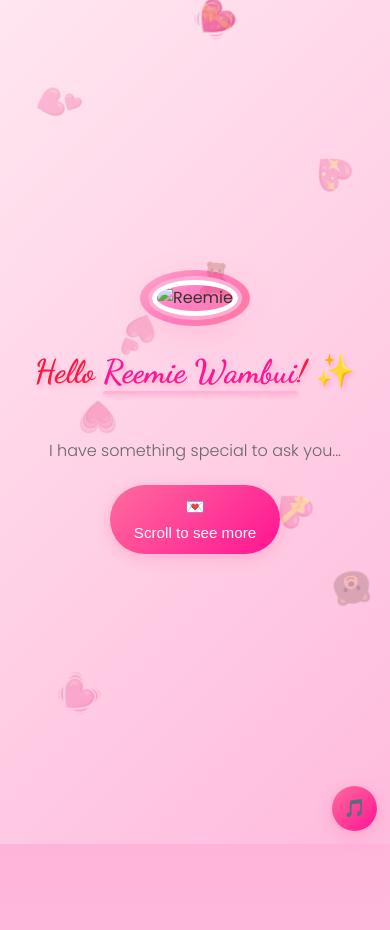
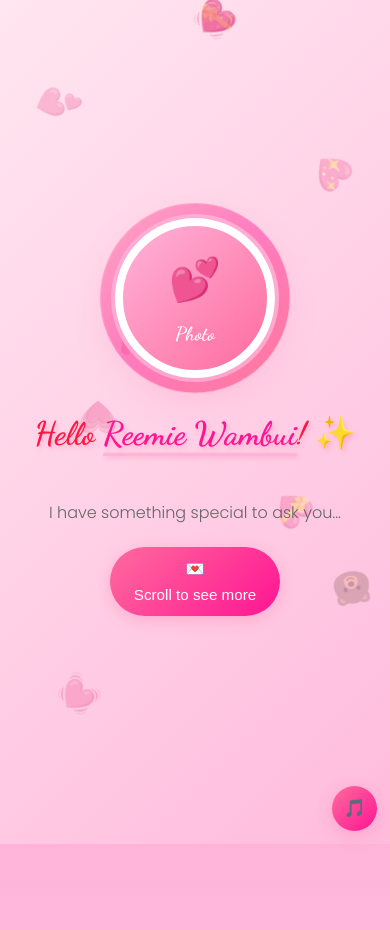
Before and after one commit to KELLYKAMAU/fun-stuff-, a website: page index.html in a window 390 px wide. Shown: the top 930 px of the page. Drawn offline with nearby package versions, Linux system fonts and the light colour scheme.

Commit message:
Add image fallback placeholder and error handling for missing photo

```diff
--- a/index.html
+++ b/index.html
@@ -42,7 +42,11 @@
 
             <div class="content-wrapper">
                 <div class="photo-container">
-                    <img src="images/reemie.jpg" alt="Reemie" class="her-photo" id="herPhoto">
+                    <img src="images/reemie.jpg" alt="Reemie" class="her-photo" id="herPhoto" onerror="this.style.display='none'; this.nextElementSibling.style.display='flex';">
+                    <div class="photo-placeholder" style="display: none;">
+                        <span class="placeholder-emoji">💕</span>
+                        <span class="placeholder-text">Photo</span>
+                    </div>
                     <div class="photo-frame"></div>
                 </div>
                 <h1 class="main-title">Hello <span class="name-highlight" id="herName">Beautiful</span>! ✨</h1>
--- a/script.js
+++ b/script.js
@@ -47,7 +47,40 @@ document.addEventListener('DOMContentLoaded', () => {
     initializePersonalization();
     setupEventListeners();
     setupSmoothScrolling();
+    checkImageLoad();
 });
+
+// ============================================
+// IMAGE LOAD CHECK
+// ============================================
+
+function checkImageLoad() {
+    const herPhoto = document.getElementById('herPhoto');
+    if (herPhoto) {
+        herPhoto.addEventListener('error', () => {
+            // Image failed to load, show placeholder
+            const placeholder = herPhoto.nextElementSibling;
+            if (placeholder && placeholder.classList.contains('photo-placeholder')) {
+                herPhoto.style.display = 'none';
+                placeholder.style.display = 'flex';
+            }
+        });
+
+        // Check if image is already loaded or if src is missing
+        if (!herPhoto.complete || !herPhoto.naturalWidth) {
+            // Try to load the image
+            const img = new Image();
+            img.onerror = () => {
+                const placeholder = herPhoto.nextElementSibling;
+                if (placeholder && placeholder.classList.contains('photo-placeholder')) {
+                    herPhoto.style.display = 'none';
+                    placeholder.style.display = 'flex';
+                }
+            };
+            img.src = herPhoto.src;
+        }
+    }
+}
 
 // ============================================
 // PERSONALIZATION
--- a/styles.css
+++ b/styles.css
@@ -119,6 +119,35 @@ body {
     opacity: 0.3;
     z-index: 1;
     animation: framePulse 3s ease-in-out infinite;
+}
+
+.photo-placeholder {
+    width: 250px;
+    height: 250px;
+    border-radius: 50%;
+    background: linear-gradient(135deg, var(--light-pink), var(--primary-pink));
+    display: flex;
+    flex-direction: column;
+    align-items: center;
+    justify-content: center;
+    border: 8px solid var(--white);
+    box-shadow: 0 10px 40px var(--shadow), 0 0 0 4px var(--light-pink);
+    position: relative;
+    z-index: 2;
+}
+
+.placeholder-emoji {
+    font-size: 4rem;
+    margin-bottom: 0.5rem;
+    animation: pulse 2s ease-in-out infinite;
+}
+
+.placeholder-text {
+    font-family: 'Dancing Script', cursive;
+    font-size: 1.5rem;
+    color: var(--white);
+    font-weight: 600;
+    text-shadow: 2px 2px 4px var(--shadow);
 }
 
 @keyframes photoFadeIn {
@@ -946,10 +975,22 @@ body {
         font-size: 1.2rem;
     }
 
-    .her-photo {
+    .her-photo,
+    .photo-placeholder {
         width: 160px;
         height: 160px;
+    }
+
+    .her-photo {
         border-width: 5px;
+    }
+
+    .placeholder-emoji {
+        font-size: 2.5rem;
+    }
+
+    .placeholder-text {
+        font-size: 1.2rem;
     }
 
     .content-wrapper {
@@ -1049,9 +1090,18 @@ body {
         font-size: 1.6rem;
     }
 
-    .her-photo {
+    .her-photo,
+    .photo-placeholder {
         width: 140px;
         height: 140px;
+    }
+
+    .placeholder-emoji {
+        font-size: 2rem;
+    }
+
+    .placeholder-text {
+        font-size: 1rem;
     }
 
     .message-card {
@@ -1091,9 +1141,18 @@ body {
         padding: 1rem;
     }
 
-    .her-photo {
+    .her-photo,
+    .photo-placeholder {
         width: 120px;
         height: 120px;
+    }
+
+    .placeholder-emoji {
+        font-size: 1.8rem;
+    }
+
+    .placeholder-text {
+        font-size: 0.9rem;
     }
 
     .main-title {
```
Also changed, not shown: ADD_PHOTO.md (added, +37 -0 lines).
